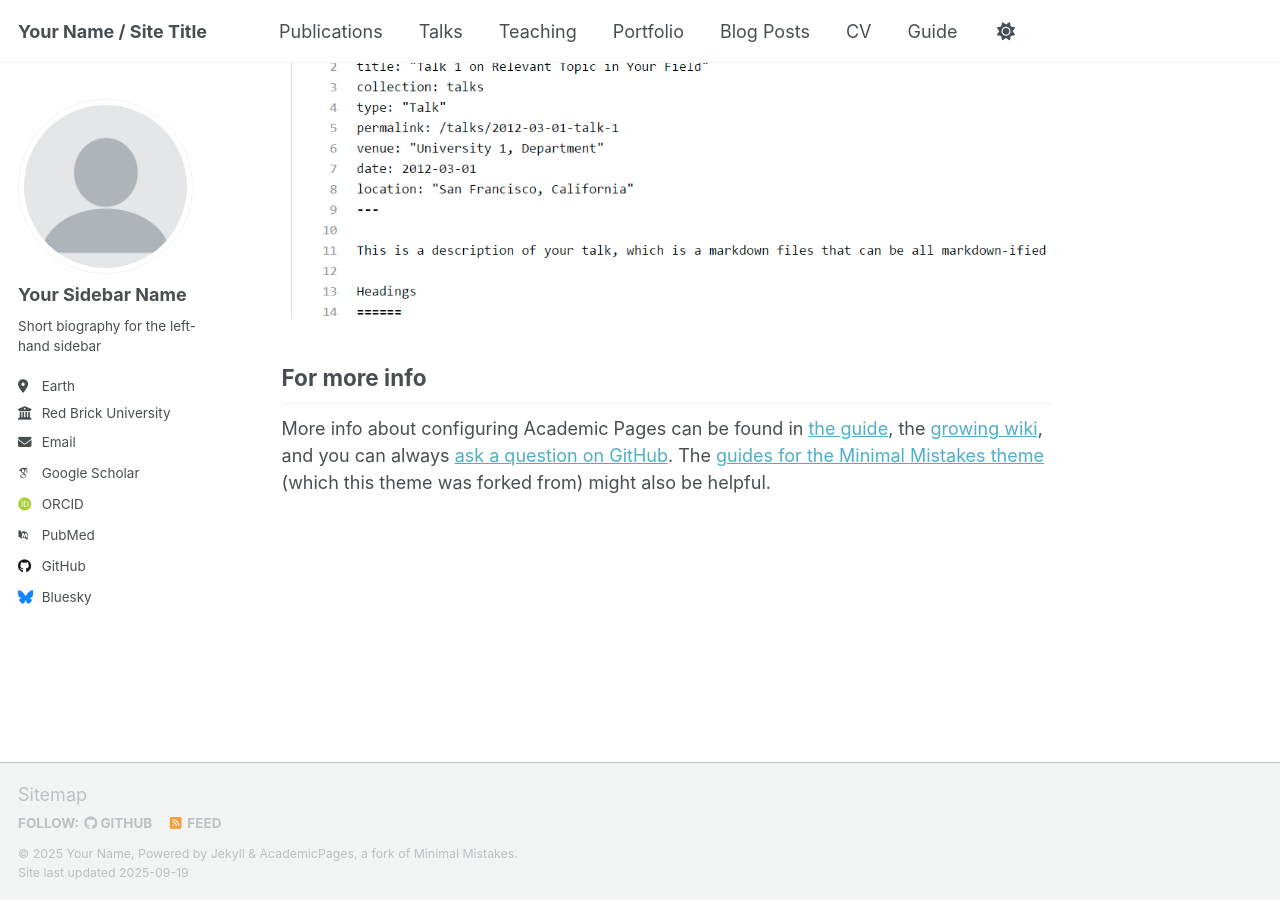
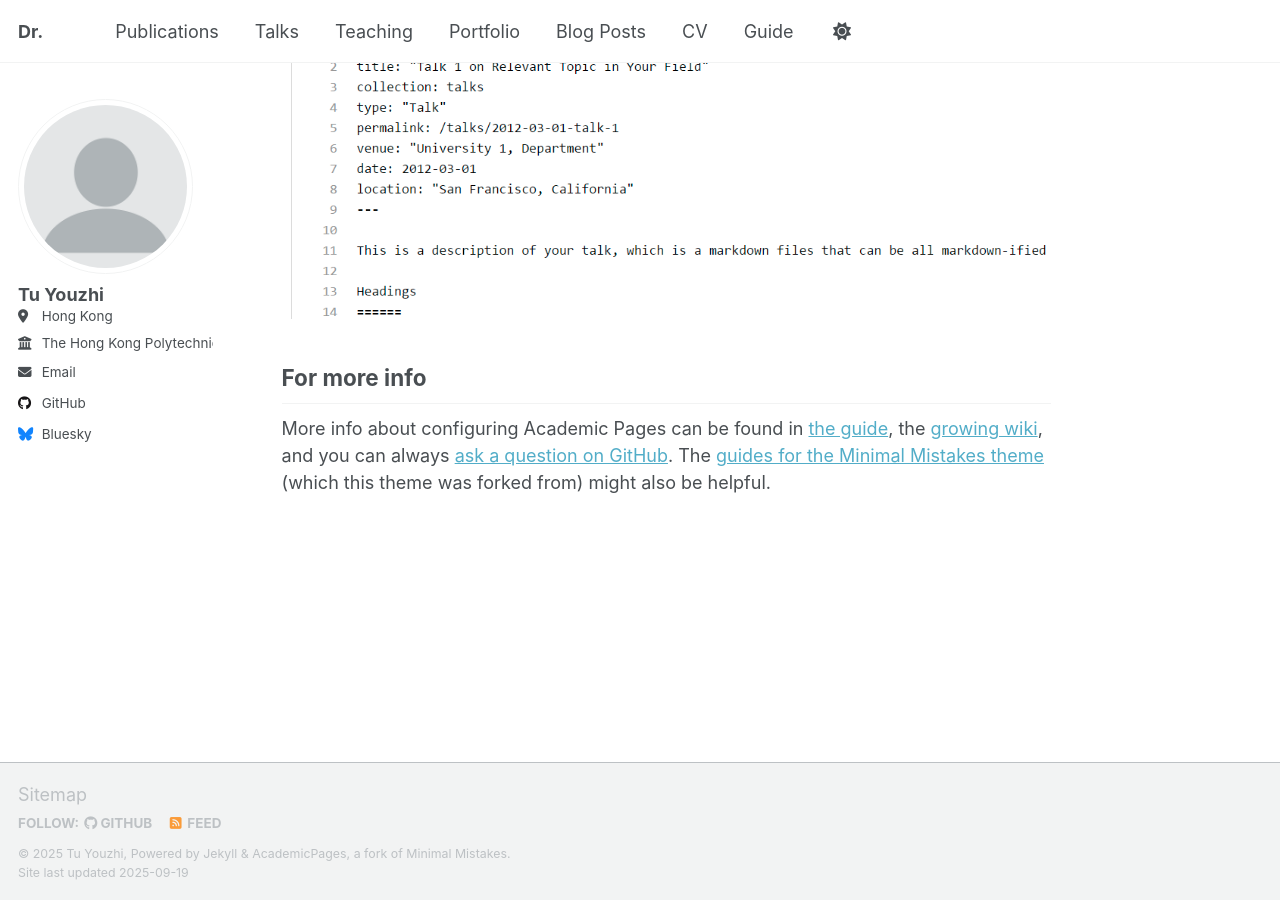
Before and after one commit to youzhitu/youzhitu.github.io, a Jekyll site: the page built from _pages/about.md, in a window 1280 px wide and 900 px high, scrolled down 2880 px. Built offline with Jekyll 4.4.1, drawn with Linux system fonts in a browser that asks for light colours; some web fonts are replaced; a script that is not in the unit is left out.

Commit message:
Update _config.yml

```diff
--- a/_config.yml
+++ b/_config.yml
@@ -9,14 +9,14 @@
 # Basic Site Settings
 locale                   : "en-US"
 site_theme               : "default" # Currently available options are "default", "air"
-title                    : "Your Name / Site Title"
+title                    : "Dr."
 title_separator          : "-"
-name                     : &name "Your Name"
+name                     : &name "Tu Youzhi"
 description              : &description "Your Name's academic portfolio"   # Update this with a general description of your site, this is the default if not overridden by a page
-url                      : https://academicpages.github.io # The base hostname & protocol for your site e.g. "https://[your GitHub username].github.io",
+url                      : https://youzhitu.github.io # The base hostname & protocol for your site e.g. "https://[your GitHub username].github.io",
                                                            # or if you already have some other page hosted on Github then use "https://[your GitHub username].github.io/[Your Repo Name]"
 baseurl                  : "" # the subpath of your site, e.g. "/blog"
-repository               : "academicpages/academicpages.github.io"
+repository               : "youzhitu/youzhitu.github.io"
 
 # Site Author - The following control what appear as part of the author content on the side bar.
 #               If a field is blank the icon and link will not appear, otherwise it will be shown.
@@ -24,25 +24,18 @@ repository               : "academicpages/academicpages.github.io"
 author:
   # Biographic information
   avatar           : "profile.png"
-  name             : "Your Sidebar Name"
+  name             : "Tu Youzhi"
   pronouns         : # example: "she/her"
-  bio              : "Short biography for the left-hand sidebar"
-  location         : "Earth"
-  employer         : "Red Brick University"
-  uri              : # URL
-  email            : "none@example.org"
+  # bio              : "Short biography for the left-hand sidebar"
+  location         : "Hong Kong"
+  employer         : "The Hong Kong Polytechnic University"
+  # uri              : # URL
+  email            : "918tyz@gmail.com"
 
   # Academic websites
-  academia         : # URL
-  arxiv            : # URL - Update with the correct link to your profile
-  googlescholar    : "https://scholar.google.com/citations?user=PS_CX0AAAAAJ"
-  inspire-hep      : # URL
-  impactstory      : # URL
-  orcid            : "http://orcid.org/yourorcidurl"
-  semantic         : # URL
-  pubmed           : "https://www.ncbi.nlm.nih.gov/pubmed/?term=john+snow"
-  researchgate     : # URL
-  scopus           : # URL
+  # arxiv            : # URL - Update with the correct link to your profile
+  # googlescholar    : "https://scholar.google.com/citations?user=PS_CX0AAAAAJ"
+  # orcid            : "http://orcid.org/yourorcidurl"
 
   # Repositories and software development
   bitbucket        : # Username - Update with your username on the site
```
